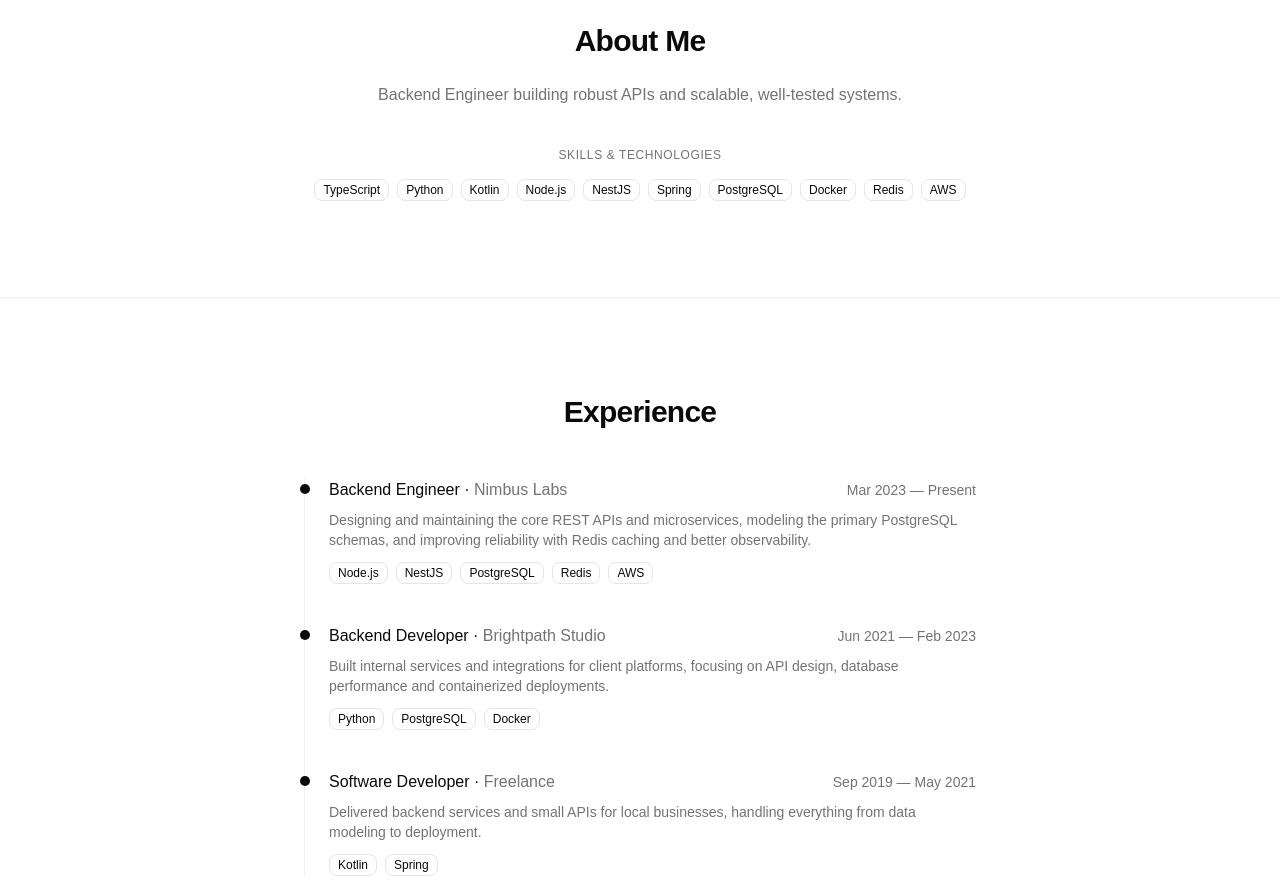
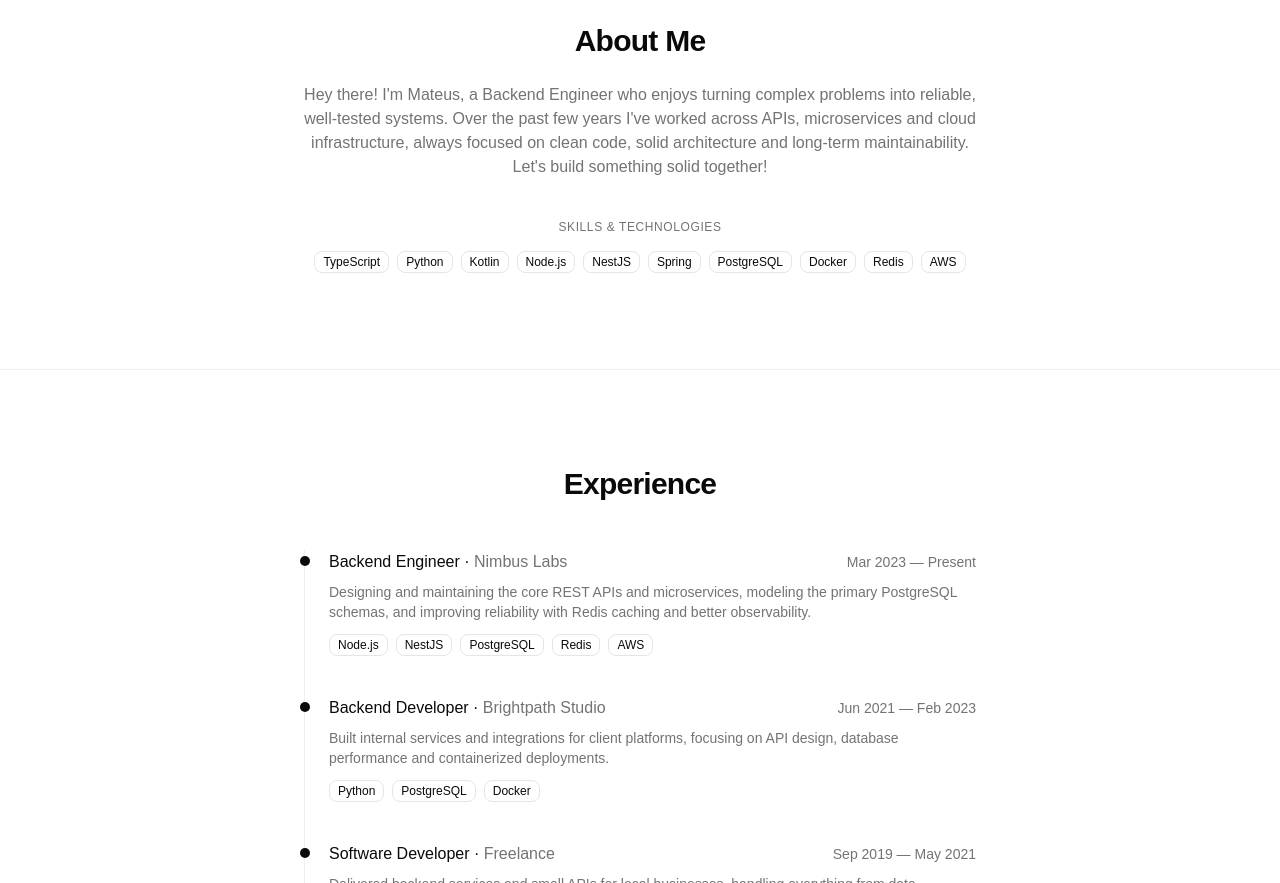
Before and after one commit to mateuscastro5/portfolio, a React (Vite) app: page / in a window 1280 px wide. Shown: the part 979-1862 px from the top of the page. Built offline with nearby package versions, Linux system fonts and the light colour scheme.

Commit message:
feat: links sociais reais e separa Profile.tagline (Hero) de Profile.bio (About)

```diff
--- a/src/components/sections/hero.tsx
+++ b/src/components/sections/hero.tsx
@@ -9,7 +9,7 @@ import { profile } from "@/data/profile"
 export function Hero() {
   const { t } = useTranslation()
   const headline = useLocalizedText(profile.headline)
-  const bio = useLocalizedText(profile.bio)
+  const tagline = useLocalizedText(profile.tagline)
 
   return (
     <section
@@ -21,7 +21,7 @@ export function Hero() {
           {headline}
         </h1>
 
-        <p className="max-w-xl text-base text-muted-foreground sm:text-lg">{bio}</p>
+        <p className="max-w-xl text-base text-muted-foreground sm:text-lg">{tagline}</p>
 
         <Button
           size="lg"
--- a/src/data/profile.ts
+++ b/src/data/profile.ts
@@ -10,15 +10,19 @@ export const profile: Profile = {
     en: "Building Robust & Scalable Backends",
     pt: "Construindo Backends Robustos e Escaláveis",
   },
+  tagline: {
+    en: "Backend Engineer building robust APIs and scalable, well-tested systems.",
+    pt: "Construo APIs robustas e sistemas backend escaláveis e bem testados.",
+  },
   bio: {
-    en: "Backend Engineer building robust APIs and scalable, well-tested systems.",
-    pt: "Engenheiro Backend construindo APIs robustas e sistemas escaláveis e bem testados.",
+    en: "Hey there! I'm Mateus, a Backend Engineer who enjoys turning complex problems into reliable, well-tested systems. Over the past few years I've worked across APIs, microservices and cloud infrastructure, always focused on clean code, solid architecture and long-term maintainability. Let's build something solid together!",
+    pt: "Olá! Eu sou o Mateus, um Engenheiro Backend que gosta de transformar problemas complexos em sistemas confiáveis e bem testados. Nos últimos anos, trabalhei com APIs, microsserviços e infraestrutura em nuvem, sempre com foco em código limpo, arquitetura sólida e manutenibilidade a longo prazo. Vamos construir algo sólido juntos!",
   },
   avatarUrl: "https://api.dicebear.com/9.x/notionists/svg?seed=portfolio-mateus",
   resumeUrl: undefined,
   socialLinks: [
-    { platform: "github", url: "https://github.com/yourusername" },
-    { platform: "email", url: "mailto:you@example.com" },
-    { platform: "whatsapp", url: "https://wa.me/5500000000000" },
+    { platform: "github", url: "https://github.com/mateuscastro5" },
+    { platform: "email", url: "mailto:mateus.castro2011@gmail.com" },
+    { platform: "whatsapp", url: "https://wa.me/555397064365" },
   ],
 }
--- a/src/types/domain.ts
+++ b/src/types/domain.ts
@@ -14,6 +14,7 @@ export type Profile = {
   name: string
   role: LocalizedText
   headline: LocalizedText
+  tagline: LocalizedText
   bio: LocalizedText
   avatarUrl: string
   resumeUrl?: string
```
Also changed, not shown: 1 other file (tests, documents, lock files or other folders).
